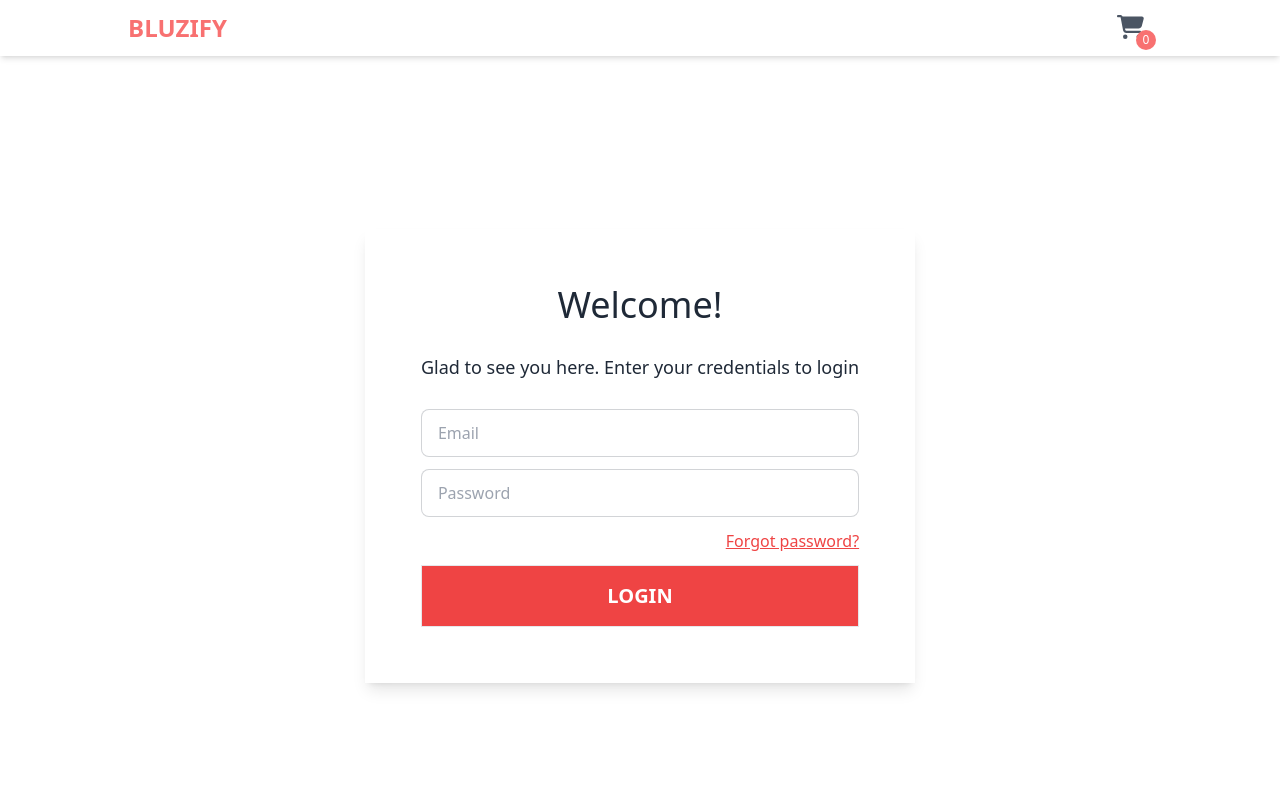
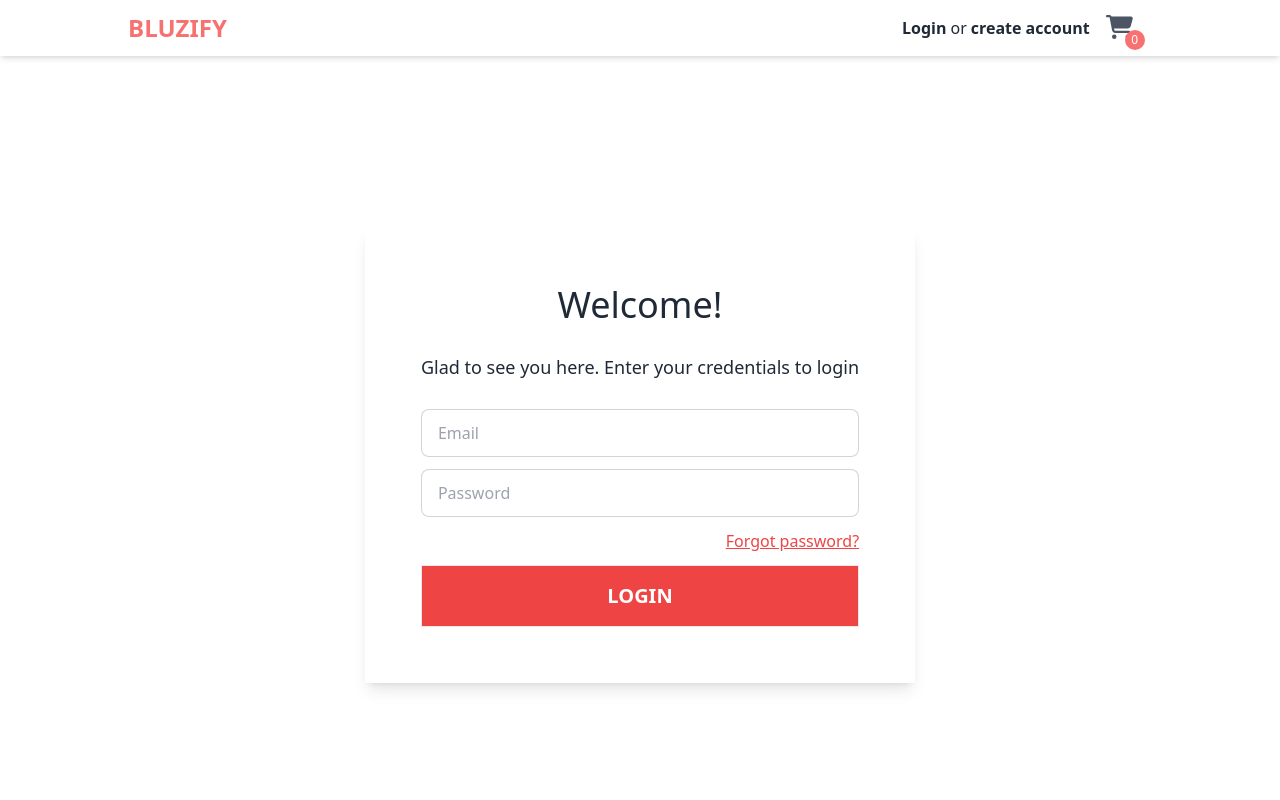
Before and after one commit to petark7/ecommerce, a React (Vite) app: page /login in a window 1280 px wide. Shown: the top 800 px of the page. Built offline with nearby package versions, Linux system fonts and the light colour scheme; no server answers.

Commit message:
Navbar changes
- add login and create account buttons on Navbar
- modify <Layout> to make pages full size by default
- add notfound page

```diff
--- a/src/components/Layout.jsx
+++ b/src/components/Layout.jsx
@@ -6,7 +6,9 @@ const Layout = ({ children }) => (
 	<>
 		<Navbar />
 		<Sidebar />
-		{children}
+		<div className="min-h-screen">
+			{children}
+		</div>
 		<Footer />
 	</>
 );
--- a/src/components/Navbar.jsx
+++ b/src/components/Navbar.jsx
@@ -15,6 +15,27 @@ const Navbar = () => {
 				{/* LOGO */}
 				<Link className="uppercase font-bold text-2xl text-red-400" to="/">Bluzify</Link>
 
+				<div className="flex w-[250px] gap-2">
+
+					{/* login or create account */}
+					<div className="flex font-light justify-center items-center">
+						<div className="flex gap-1">
+							<Link
+								className="font-semibold hover:text-red-500 cursor-pointer"
+								to="/login"
+							>
+								Login
+							</Link>
+							or
+							<Link
+								className="font-semibold hover:text-red-500 cursor-pointer"
+								to="/register"
+							>
+								create account
+							</Link>
+						</div>
+					</div>
+
 					{/* OPEN CART */}
 					<div
 						className="relative m-2 cursor-pointer" onClick={() => {
@@ -23,10 +44,14 @@ const Navbar = () => {
 					>
 						{/* CART ICON */}
 						<FontAwesomeIcon className="text-red text-2xl text-gray-600 cursor-pointer" icon={faShoppingCart} />
+
+						{/* number of products indicator */}
 						<div className="flex justify-center items-center absolute -right-3 -bottom-2
         bg-red-400 rounded-full text-white w-[20px] h-[20px] text-xs"
 						>
 							<div>{numberOfProducts}</div>
+
+						</div>
 					</div>
 				</div>
 			</div>
--- /dev/null
+++ b/src/contexts/UserContext.jsx
@@ -0,0 +1,16 @@
+import PropTypes from 'prop-types';
+import { createContext } from 'react';
+
+export const UserContext = createContext();
+
+const UserProvider = ({ children }) => (
+	<UserContext.Provider>
+		{children}
+	</UserContext.Provider>
+);
+
+UserProvider.propTypes = {
+	children: PropTypes.any
+};
+
+export default UserProvider;
--- a/src/firebase/utils.js
+++ b/src/firebase/utils.js
@@ -1,5 +1,5 @@
 import { initializeApp } from 'firebase/app';
-import { getAuth, signInWithEmailAndPassword } from 'firebase/auth';
+import { getAuth, signInWithEmailAndPassword, onAuthStateChanged } from 'firebase/auth';
 import { toast } from 'react-toastify';
 import { firebaseConfig } from '../firebaseConfig';
 // Follow this pattern to import other Firebase services
@@ -24,5 +24,15 @@ export const loginUser = async (email, password) => {
 	}
 };
 
+const isUserLoggedIn = () => {
+	onAuthStateChanged(auth, user => {
+		if (user) {
+			return true;
+		}
+
+		return false;
+	});
+};
+
 // TODO: create user
 const createUser = async (email, password) => {};
--- /dev/null
+++ b/src/pages/notfound.jsx
@@ -0,0 +1,29 @@
+import { useNavigate } from 'react-router-dom';
+import Layout from '../components/Layout';
+
+const NotFound = () => {
+	const navigate = useNavigate();
+
+	return (
+		<Layout>
+			<section className="flex flex-col gap-4 justify-center p-10 h-screen">
+				<div className="text-4xl">
+					Page not found :(
+				</div>
+				<div className="text-xl">
+					You either wandered to a place that doesn&apos;t exist or don&apos;t have permissions to visit. Sorry!
+				</div>
+				<button
+					type="button"
+					className="mt-10 w-full border bg-red-500 text-xl
+            text-white py-4 font-semibold"
+					onClick={() => navigate(-1)}
+				>
+					Go back
+				</button>
+			</section>
+		</Layout>
+	);
+};
+
+export default NotFound;
--- a/src/router.jsx
+++ b/src/router.jsx
@@ -2,6 +2,7 @@ import { createBrowserRouter } from 'react-router-dom';
 import Home from './pages/home';
 import ProductDetails from './pages/product-details';
 import Login from './pages/login';
+import NotFound from './pages/notfound';
 
 const router = createBrowserRouter([
 	{
@@ -15,6 +16,10 @@ const router = createBrowserRouter([
 	{
 		path: '/login',
 		element: <Login />
+	},
+	{
+		path: '*',
+		element: <NotFound />
 	}
 ]);
 
```
Lines whose indentation alone changed are shown as unchanged.
